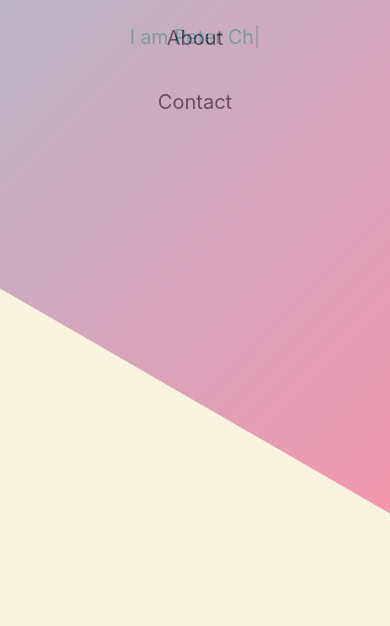
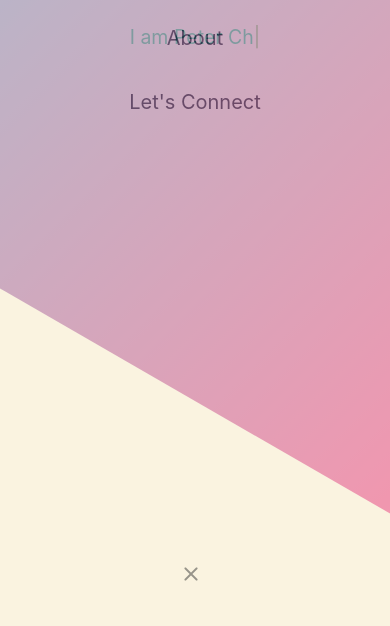
Before and after one commit to Choconaut/portfolio, a Vue app: page / in a window 390 px wide. Both pictures are taken after a click on the button "menu". Shown: the part 218-844 px from the top of the page. Built offline with nearby package versions, Linux system fonts and the light colour scheme.

Commit message:
Fixed mobile menu
Fixed mobile menu
- bug where mobile menu could not be closed

renamed webpage title

```diff
--- a/index.html
+++ b/index.html
@@ -4,7 +4,7 @@
     <meta charset="UTF-8">
     <meta name="viewport" content="width=device-width, initial-scale=1.0">
     <link rel="shortcut icon" type="image/png" href="/public/Keqing.png"/>
-    <title>Portfolio</title>
+    <title>Peter Chen | Full Stack Developer</title>
   </head>
   <body>
     <div id="app"></div>
--- a/src/components/Navbar.vue
+++ b/src/components/Navbar.vue
@@ -2,25 +2,22 @@
 import { onMounted } from 'vue'
 
 onMounted(() => {
-  const hamburger = document.querySelector(".hamburger")
-  if (!hamburger) {
-    console.error("Element with class 'hamburger' not found")
+  const menuButtons = document.querySelectorAll(".btn")
+  if (!menuButtons.length) {
+    console.error("No elements with class 'btn' found")
     return;
   }
-  const hamburger_icon = hamburger.querySelector("span")
   const mobile_menu = document.querySelector(".mobile-menu")
 
-  hamburger.addEventListener("click", () => {
-    if (hamburger_icon) {
-      hamburger_icon.innerText = hamburger_icon.innerText === 'menu'
-        ? 'close'
-        : 'menu';
-    }
-    if (mobile_menu) {
-      mobile_menu.classList.toggle('is-open')
-    }
-  })
-})
+  menuButtons.forEach(button => {
+    button.addEventListener("click", () => {
+      if (mobile_menu) {
+        mobile_menu.classList.toggle('is-open')
+      }
+    });
+  });
+});
+
 </script>
 
 <template v-bind="$attrs">
@@ -34,15 +31,16 @@ onMounted(() => {
       <a href="#connect">Let's Connect</a>
     </div>
 
-    <button class="hamburger">
+    <button class="btn">
       <span class="material-symbols-outlined">menu</span>
     </button>
 
     <div class="mobile-menu">
-      <router-link class="link" to="/">Home</router-link>
-      <router-link class="link" to="/projects">Projects</router-link>
-      <router-link class="link" to="/about">About</router-link>
-      <router-link class="link" to="/contact">Contact</router-link>
+      <a href="#home">Home</a>
+      <a href="#projects">Projects</a>
+      <a href="#about">About</a>
+      <a href="#connect">Let's Connect</a>
+      <button class="material-symbols-rounded btn">close</button>
     </div>
   </nav>
 </template>
@@ -105,7 +103,7 @@ nav {
   color: #189ab4;
 }
 
-.hamburger {
+.btn {
   appearance: none;
   outline: none;
   border: none;
@@ -117,12 +115,12 @@ nav {
   height: 2rem;
 }
 
-.hamburger span {
+.btn span {
   color: var(--color-text);
   font-size: 2rem;
 }
 
-.hamburger :hover {
+.btn :hover {
   color: #189ab4;
 }
 
@@ -141,6 +139,9 @@ nav {
   box-shadow: var(--color-box-shadow);
   color: var(--color-text);
   transition: 0.3s;
+  align-items: center;
+  display: flex;
+  flex-direction: column;
 }
 
 .mobile-menu.is-open {
@@ -156,6 +157,13 @@ nav {
   text-decoration: none;
   font-size: 1.25rem;
   transition: 0.3s;
+  width: 100%;
+}
+
+.mobile-menu button {
+  color: var(--color-text);
+  margin-top: auto;
+  margin-bottom: 2rem;
 }
 
 .mobile-menu a:hover {
@@ -164,7 +172,7 @@ nav {
 }
 
 @media (max-width: 768px) {
-  .mobile-menu .hamburger {
+  .mobile-menu .btn {
     display: flex;
   }
 
@@ -178,7 +186,7 @@ nav {
     display: none;
   }
 
-  .hamburger {
+  .btn {
     display: none;
   }
 
```
